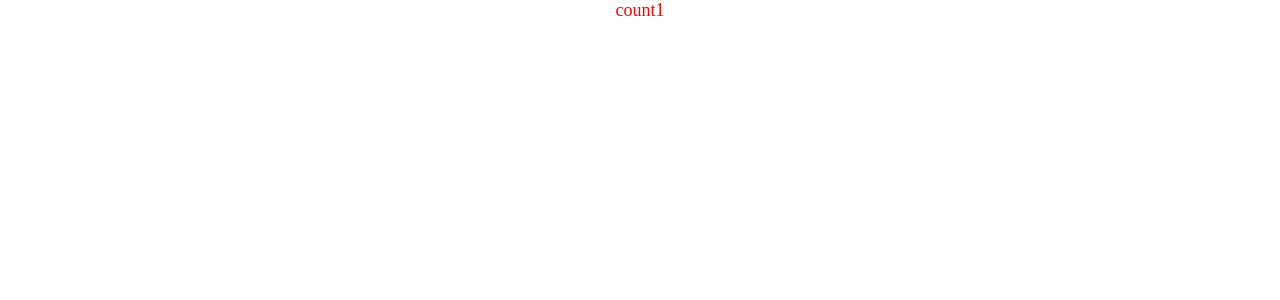
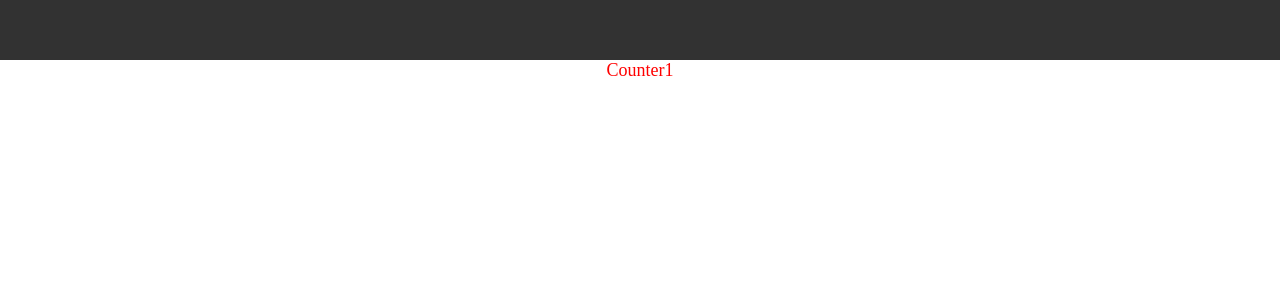
Before and after one commit to zhaozhuoboy/react-template, a React app: page / in a window 1280 px wide. Shown: the top 300 px of the page. Built offline with nearby package versions, Linux system fonts and the light colour scheme.

Commit message:
修复热更新

```diff
--- /dev/null
+++ b/config.js
@@ -0,0 +1,4 @@
+module.exports = {
+    port:3000,
+    publicPath:"/"
+}
--- a/package.json
+++ b/package.json
@@ -5,8 +5,8 @@
   "main": "index.js",
   "scripts": {
     "test": "echo \"Error: no test specified\" && exit 1",
-    "start": "webpack-dev-server --progress -p --color",
-    "build": "webpack --config webpack.prod.js --progress -p --color"
+    "start": "webpack-dev-server --inline --hot --progress --color",
+    "build": "webpack --config webpack.prod.js --progress --color"
   },
   "repository": {
     "type": "git",
@@ -18,6 +18,7 @@
     "autoprefixer": "^8.6.4",
     "babel-core": "^6.26.3",
     "babel-loader": "^7.1.5",
+    "babel-plugin-transform-runtime": "^6.23.0",
     "babel-preset-env": "^1.7.0",
     "babel-preset-es2015": "^6.24.1",
     "babel-preset-react": "^6.24.1",
--- a/src/app/components/Count.jsx
+++ b/src/app/components/Count.jsx
@@ -5,7 +5,7 @@ export default class Count extends React.Component {
 			color: "blue",
 		}
 		return (
-			<div>count1</div>
+			<div>Counter1</div>
 		)
 	}
 }
--- a/src/app/page/Home.jsx
+++ b/src/app/page/Home.jsx
@@ -5,9 +5,16 @@ export default class Home extends React.Component{
     render(){
         return (
             <div>
-
+                <header style={styles.header}></header>
                 <Count />
             </div>
         )
     }
 }
+const styles={
+    header:{
+        width:"100%",
+        height:60,
+        background:"#323232"
+    }
+}
--- a/webpack.config.js
+++ b/webpack.config.js
@@ -2,6 +2,7 @@
 let path = require('path');
 let HtmlWebpackPlugin = require('html-webpack-plugin');
 let webpack = require('webpack');
+let config = require('./config')
 
 module.exports = {
     // entry:"./src/index.js",//入口
@@ -10,16 +11,19 @@ module.exports = {
         hints: false, // 性能提示[warning,error,false],
     },
     entry: {
-        index: "./src/index.js",
+        index: [`webpack-dev-server/client?http://localhost:${config.port}/`,"./src/index.js"]
     },
     output: {
         filename: "[name].[hash:8].js", //打包文件加8位哈希值清缓存
         //导出路径必须是绝对路径
-        path: path.resolve('./build')
+        path: path.resolve('./build'),
+        publicPath:'/'
     }, //出口
     devServer: {
         contentBase: "./build",
-        port: 3000,
+        publicPath:'/',
+        port: config.port,
+        inline:true,
         compress: true, //服务器压缩
         open: true, //自动打开浏览器
         hot: true, //开启热更新 要配置webpack自带的热更新插件 webpack.HotModuleReplacementPlugin
@@ -67,6 +71,7 @@ module.exports = {
     },
     plugins: [ //插件配置
         new webpack.HotModuleReplacementPlugin(),
+        new webpack.NamedModulesPlugin(),
         new HtmlWebpackPlugin({
             filename: "index.html",
             template: "./src/index.html",
```
Also changed, not shown: 1 other file (tests, documents, lock files or other folders).
